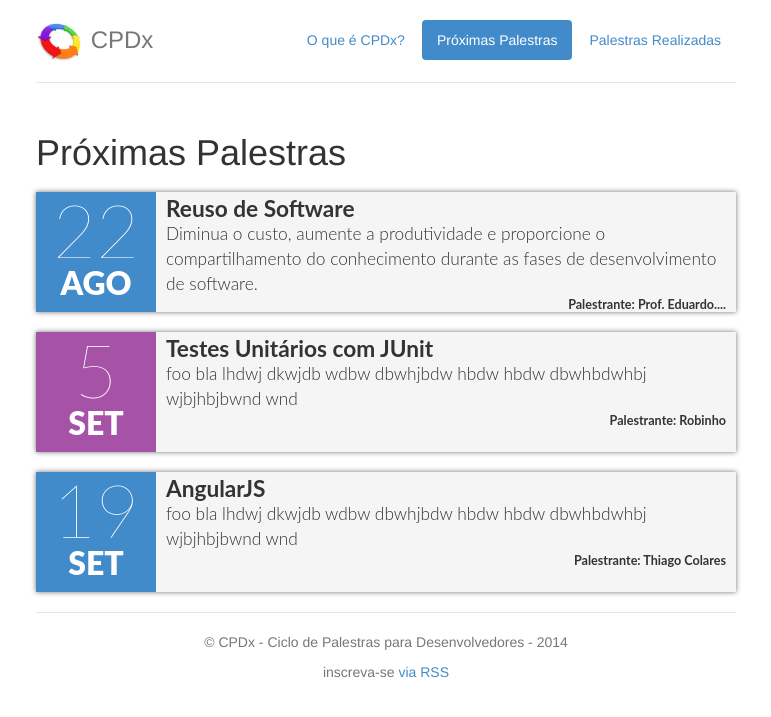
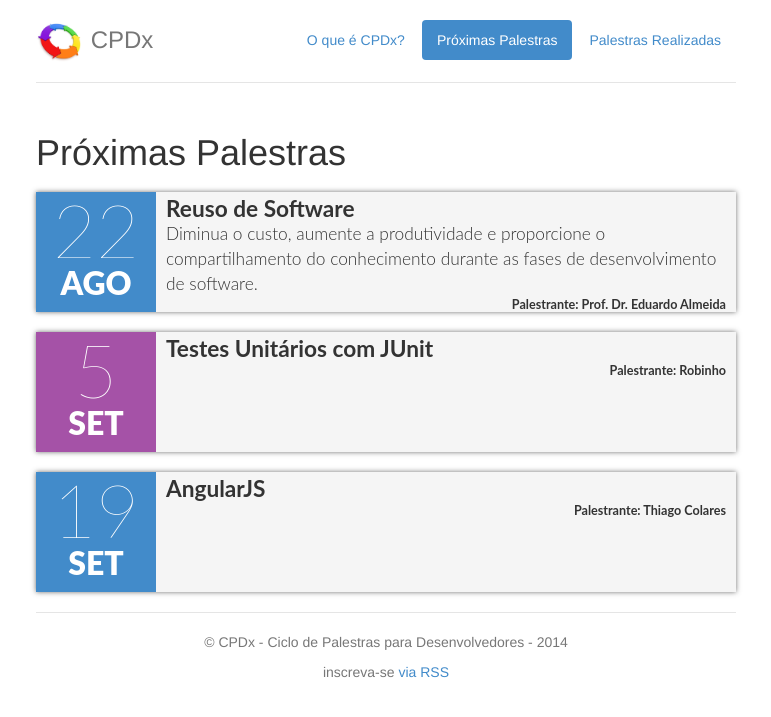
Before and after one commit to rodrigorgs/cpdx.github.io, a Jekyll site: the page built from schedule.html, in a window 1280 px wide. Shown: the top 717 px of the page, without its empty margins (254-1025 px from the left). Built offline with Jekyll 4.4.1, drawn with Linux system fonts in a browser that asks for light colours; nearby versions of some CDN libraries.

Commit message:
Corrige horário, nome do prof. e remove texto aleatório.

```diff
--- a/_data/schedule.yml
+++ b/_data/schedule.yml
@@ -1,5 +1,5 @@
 - title: Reuso de Software
-  author: Prof. Eduardo....
+  author: Prof. Dr. Eduardo Almeida
   author-twitter:
   author-github:
   author-email:
@@ -8,7 +8,7 @@
   day: 22
   month: AGO
   year: 2014
-  hour: 14:00 - 15:00
+  hour: 13:00 - 14:00
   place: Sala 106, Superintendência de Tecnolgia da Informação – UFBA
   slides:
   feedback:
@@ -19,12 +19,12 @@
   author-twitter:
   author-github:
   author-email:
-  resume: foo bla lhdwj dkwjdb wdbw dbwhjbdw hbdw hbdw dbwhbdwhbj wjbjhbjbwnd wnd
+  resume:
   datetime: 2014-09-05
   day: 05
   month: SET
   year: 2014
-  hour: 14:00 - 15:00
+  hour: 13:00 - 14:00
   place: Sala 106, Superintendência de Tecnolgia da Informação – UFBA
   slides:
   feedback:
@@ -34,12 +34,12 @@
   author-twitter:
   author-github:
   author-email:
-  resume: foo bla lhdwj dkwjdb wdbw dbwhjbdw hbdw hbdw dbwhbdwhbj wjbjhbjbwnd wnd
+  resume:
   datetime: 2014-09-19
   day: 19
   month: SET
   year: 2014
-  hour: 14:00 - 15:00
+  hour: 13:00 - 14:00
   place: Sala 106, Superintendência de Tecnolgia da Informação – UFBA
   slides:
   feedback:
--- a/about.html
+++ b/about.html
@@ -20,6 +20,6 @@ group: 'navigation'
 </p>
 <p>
     Os encontros ocorrem, geralmente, na sala 106 da STI, no campus de Ondina da UFBA,
-    das 14 h às 15 h. O espaço é pequeno; por isso, acompanhe a programação e se inscreva
+    das 13 h às 14 h. O espaço é pequeno; por isso, acompanhe a programação e se inscreva
     nas palestras para garantir sua vaga.
 </p>
```
